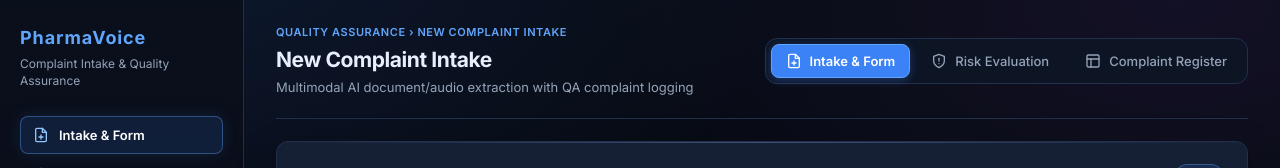
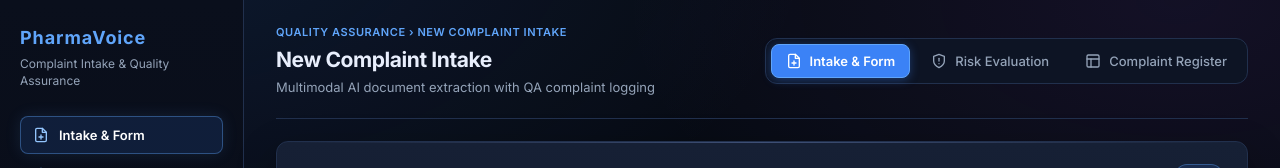
Before and after one commit to suniti1809/PharmaVoice, a React (Vite) app in the folder frontend/: page / in a window 1280 px wide. Shown: the top 168 px of the page. Built offline with nearby package versions, Linux system fonts and the light colour scheme; no server answers.

Commit message:
Update App.jsx

```diff
--- a/frontend/src/App.jsx
+++ b/frontend/src/App.jsx
@@ -12,7 +12,7 @@
     id: 'intake',
     title: 'New Complaint Intake',
     shortLabel: 'Intake & Form',
-    subtitle: 'Multimodal AI document/audio extraction with QA complaint logging',
+    subtitle: 'Multimodal AI document extraction with QA complaint logging',
     icon: (
       <svg width="16" height="16" viewBox="0 0 24 24" fill="none" stroke="currentColor" strokeWidth="2" strokeLinecap="round" strokeLinejoin="round">
         <path d="M14 2H6a2 2 0 0 0-2 2v16a2 2 0 0 0 2 2h12a2 2 0 0 0 2-2V8z" />
```
